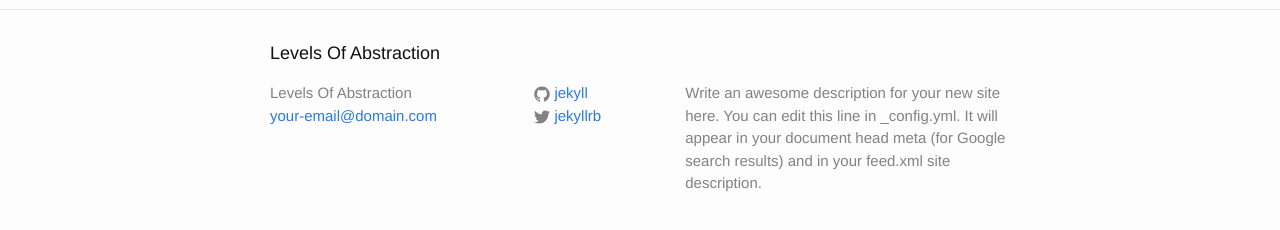
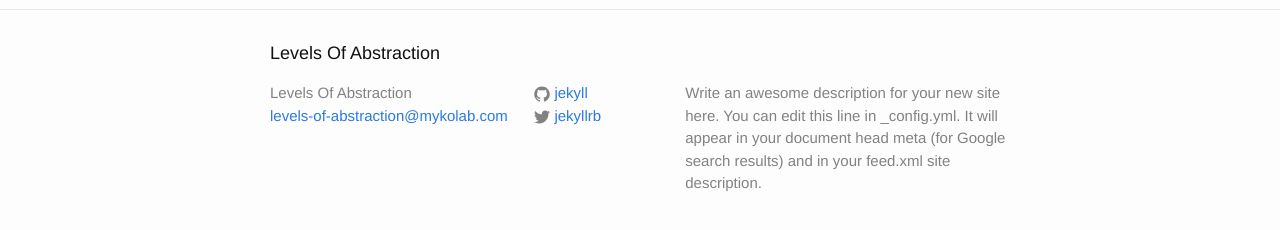
Before and after one commit to bolducp/n-s-f.github.io, a Jekyll site: the page built from index.html, in a window 1280 px wide. Shown: the part 287-517 px from the top of the page. Built offline with Jekyll 4.4.1, drawn with Linux system fonts in a browser that asks for light colours.

Commit message:
change email

```diff
--- a/_config.yml
+++ b/_config.yml
@@ -1,6 +1,6 @@
 # Site settings
 title: Levels Of Abstraction
-email: your-email@domain.com
+email: levels-of-abstraction@mykolab.com
 description: > # this means to ignore newlines until "baseurl:"
   Write an awesome description for your new site here. You can edit this
   line in _config.yml. It will appear in your document head meta (for
```
